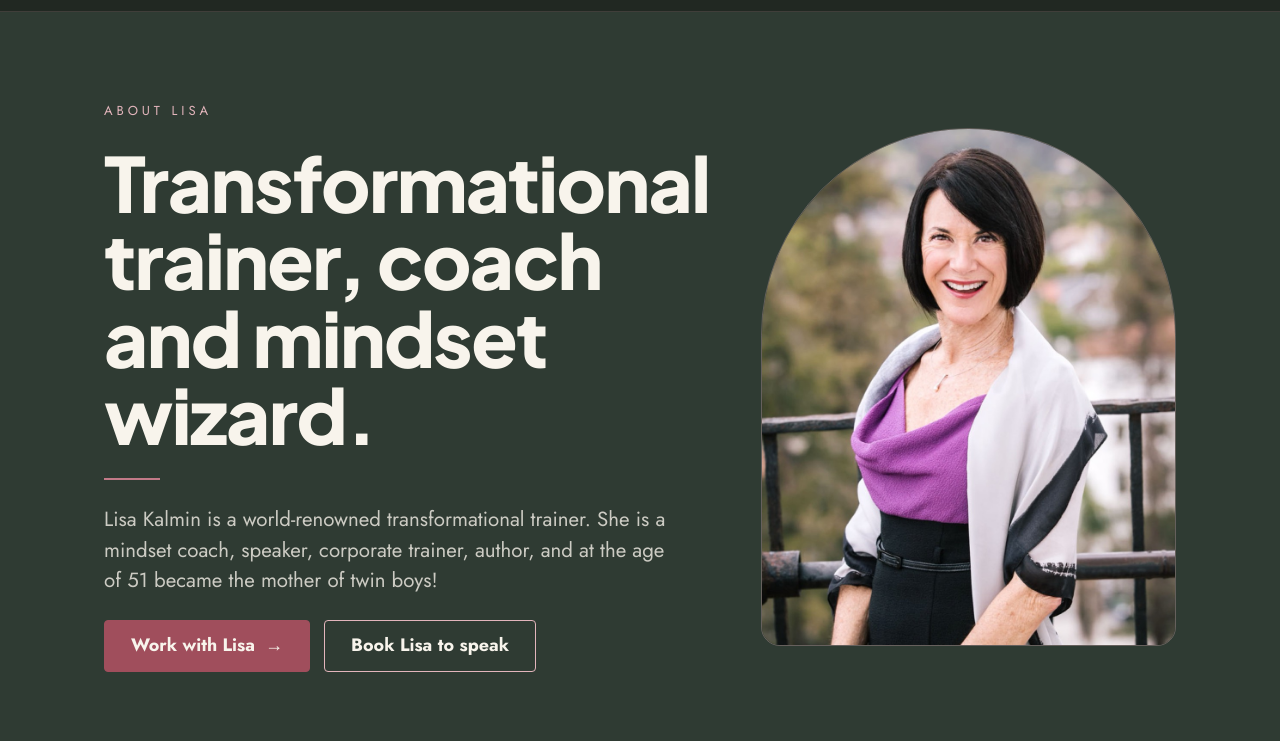
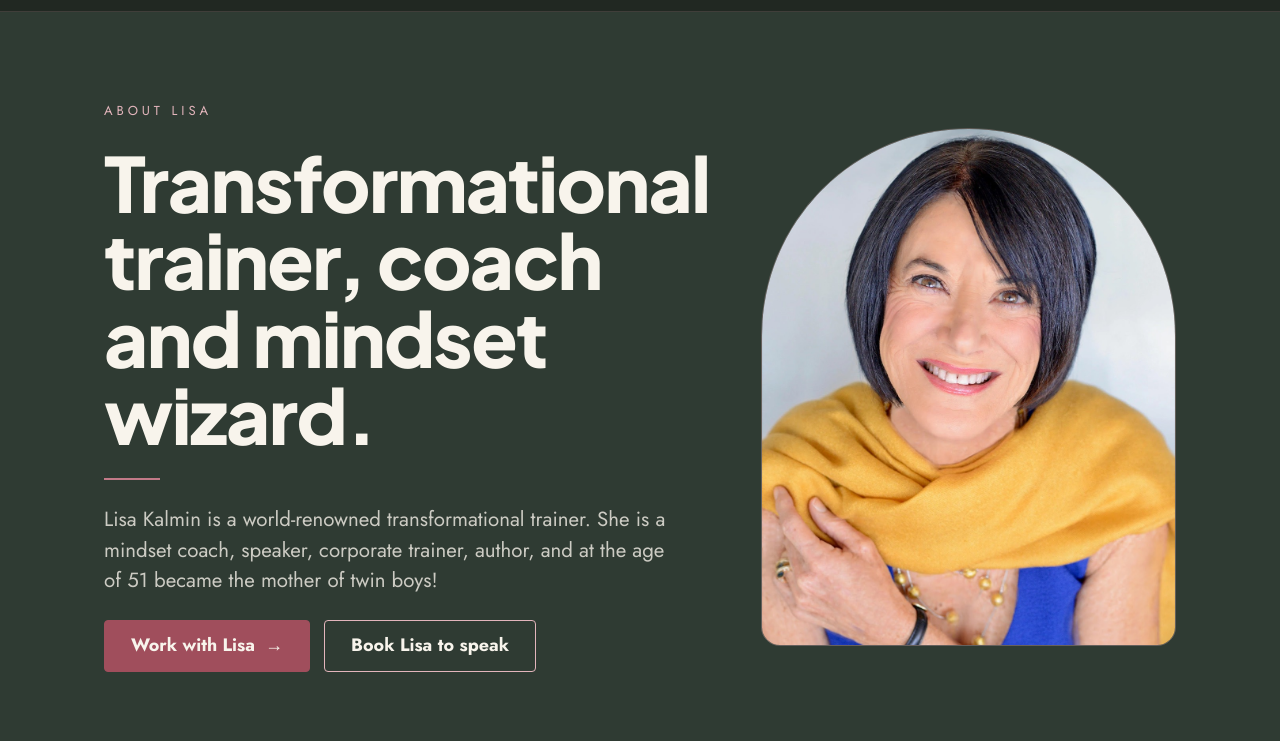
Before and after one commit to kijacreative/lisakalmin, a plain HTML site: page about/index.html in a window 1280 px wide. Shown: the part 59-800 px from the top of the page. Drawn offline with Linux system fonts and the light colour scheme.

Commit message:
About page: new photo of Lisa in the golden wrap
Co-Authored-By: Claude Opus 5.5 <noreply@anthropic.com>

```diff
--- a/about/index.html
+++ b/about/index.html
@@ -61,7 +61,7 @@
 <p class="lead">Lisa Kalmin is a world-renowned transformational trainer. She is a mindset coach, speaker, corporate trainer, author, and at the age of 51 became the mother of twin boys!</p>
 <div class="btns"><a class="btn" href="/coaching/">Work with Lisa <span class="ar" aria-hidden="true">→</span></a><a class="btn line" href="/speaking/">Book Lisa to speak</a></div>
 </div>
-<div class="pic"><img src="/img/pages/about.jpg" alt="Lisa Kalmin in a purple top and grey wrap, smiling" width="1124" height="1400" style="object-position:50% 20%"></div>
+<div class="pic"><img src="/img/pages/about-yellow.jpg" alt="Lisa Kalmin in a blue top and golden wrap, smiling" width="1044" height="1400" style="object-position:50% 10%"></div>
 </div>
 </section>
 <section class="sec">
```
Also changed, not shown: img/pages/about-yellow.jpg (added), img/pages/about.jpg (deleted).
